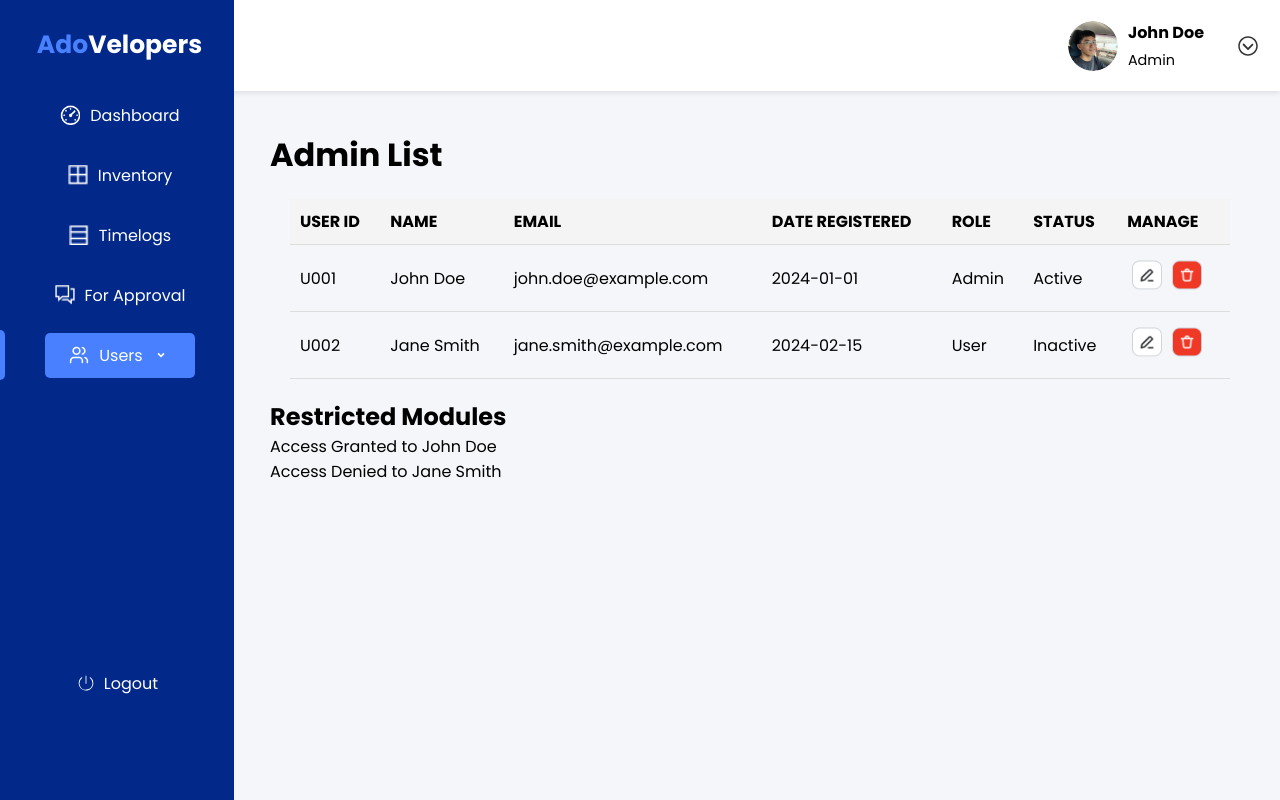
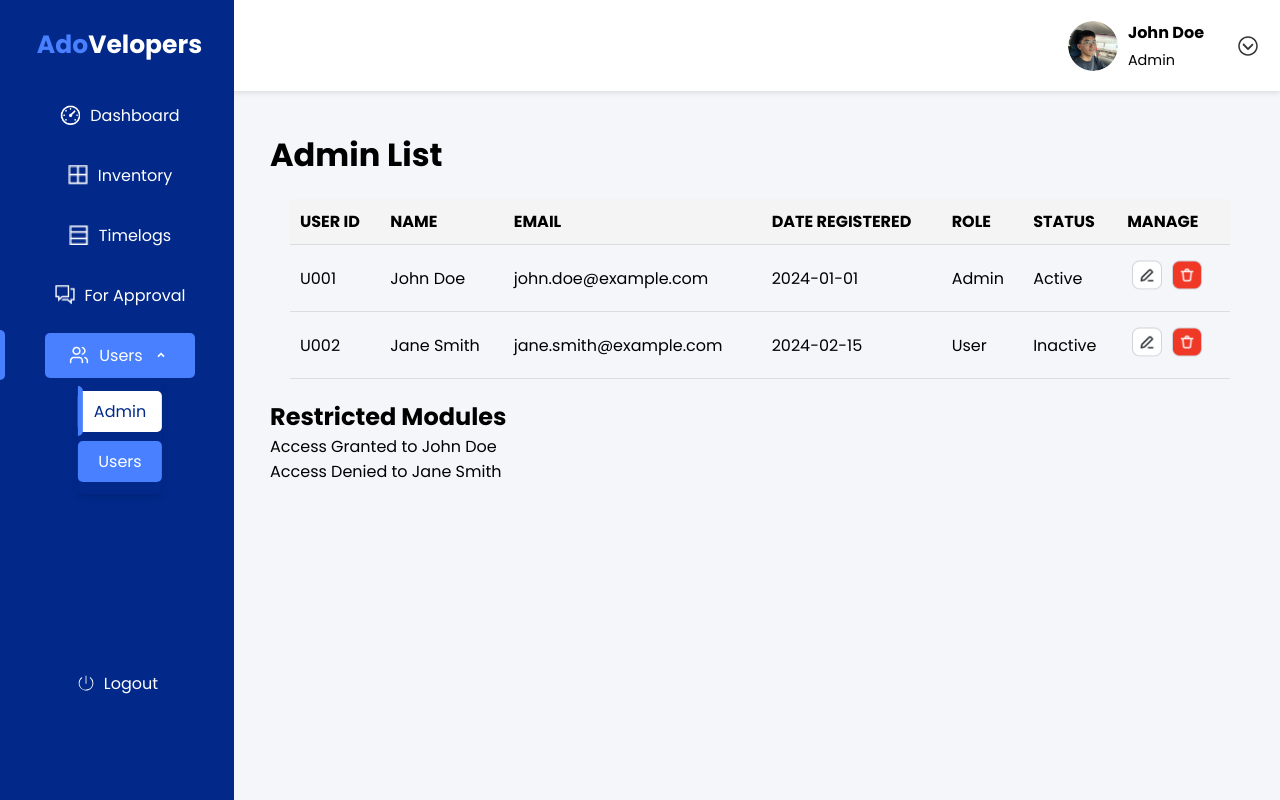
Before and after one commit to AdoVelopers/Adovelopers-Doorlock-Systems-Dashboard, a React (Vite) app: page /admin in a window 1280 px wide. Built offline with nearby package versions, Linux system fonts and the light colour scheme; a web font is replaced by a local one.

Commit message:
fixed the dropdown for Users parent link

```diff
--- a/src/components/Sidebar.jsx
+++ b/src/components/Sidebar.jsx
@@ -1,4 +1,4 @@
-import React, { useState } from 'react';
+import React, { useState, useEffect } from 'react';
 import { Link, useLocation } from 'react-router-dom';
 import '../styles/Sidebar.css';
 import { RiArrowDropDownLine, RiArrowDropUpLine } from "react-icons/ri";
@@ -13,13 +13,17 @@ function Sidebar() {
     const [isUsersOpen, setIsUsersOpen] = useState(false);
     const location = useLocation();
 
+    const [activeLink, setActiveLink] = useState(location.pathname);
+
+    useEffect(() => {
+        setActiveLink(location.pathname);
+    }, [location]);
+
     const handleUsersClick = () => {
         setIsUsersOpen(!isUsersOpen);
     };
 
-    const isActive = (path) => location.pathname === path;
-
-    const isUsersSectionActive = location.pathname === '/admin' || location.pathname === '/regular-users';
+    const isActive = (path) => activeLink === path;
 
     return (
         <div className="sidebar">
@@ -49,12 +53,11 @@ function Sidebar() {
                             <img src={Approval} alt="" /> For Approval
                         </Link>
                     </li>
-                    <li className={isUsersSectionActive ? 'active' : ''}>
-                        <Link
-                            to="#"
-                            onClick={handleUsersClick}
-                            className="dropdown-trigger"
+
+                    <li
+                        className={`${(isActive('/users') || isActive('/admin') || isActive('/regular-users')) ? 'active' : ''}`}
                     >
+                        <Link to="#" onClick={handleUsersClick} className="dropdown-trigger">
                             <img src={Users} alt="" /> Users{" "}
                             {isUsersOpen ? (
                                 <RiArrowDropUpLine className="dropdown-icon" />
@@ -62,16 +65,15 @@ function Sidebar() {
                                 <RiArrowDropDownLine className="dropdown-icon" />
                             )}
                         </Link>
-                        {isUsersOpen && (
+
                         <ul className="dropdown">
                             <li className={isActive('/admin') ? 'active' : ''}>
-                                    <Link to="/admin">Admin</Link>
+                                <Link to="/admin" onClick={() => setActiveLink('/admin')}>Admin</Link>
                             </li>
                             <li className={isActive('/regular-users') ? 'active' : ''}>
-                                    <Link to="/regular-users">Users</Link>
+                                <Link to="/regular-users" onClick={() => setActiveLink('/regular-users')}>Users</Link>
                             </li>
                         </ul>
-                        )}
                     </li>
                 </ul>
 
--- a/src/styles/Inventory.css
+++ b/src/styles/Inventory.css
@@ -90,7 +90,7 @@
 
 .quantity-box {
     border: 1px solid #03CCBB;
-    padding: 5px 10px;
+    padding: 2px 10px;
     text-align: center;
     display: inline-block;
     min-width: 40px;
--- a/src/styles/Sidebar.css
+++ b/src/styles/Sidebar.css
@@ -101,9 +101,18 @@
     transition: transform 0.3s ease;
 }
 
+.sidebar li:hover .dropdown,
+.sidebar li.active .dropdown {
+    display: block;
+}
+
+.sidebar .dropdown-icon {
+    display: inline-block;
+}
+
 .sidebar .dropdown {
     position: absolute;
-    top: calc(100% + 0.5rem);
+    top: calc(80% + 0.5rem);
     left: 50%;
     transform: translateX(-50%);
     background-color: #02298A;
@@ -112,6 +121,7 @@
     border-radius: 0.3125rem;
     box-shadow: 0 0.25rem 0.375rem rgba(0, 0, 0, 0.1);
     z-index: 10;
+    display: none;
 }
 
 .sidebar .dropdown li {
@@ -134,7 +144,21 @@
 }
 
 .sidebar .dropdown li a:hover {
-    background-color: #4880FF;
+    background-color: #FFFFFF;
+    color: #02298A;
+}
+
+.sidebar .dropdown li.active a {
+    background-color: #FFFFFF;
+    color: #02298A;
+}
+
+.sidebar li.active .dropdown {
+    display: block;
+}
+
+.sidebar li.active .dropdown-icon {
+    transform: rotate(180deg);
 }
 
 .logout-container {
```
Lines whose indentation alone changed are shown as unchanged.
